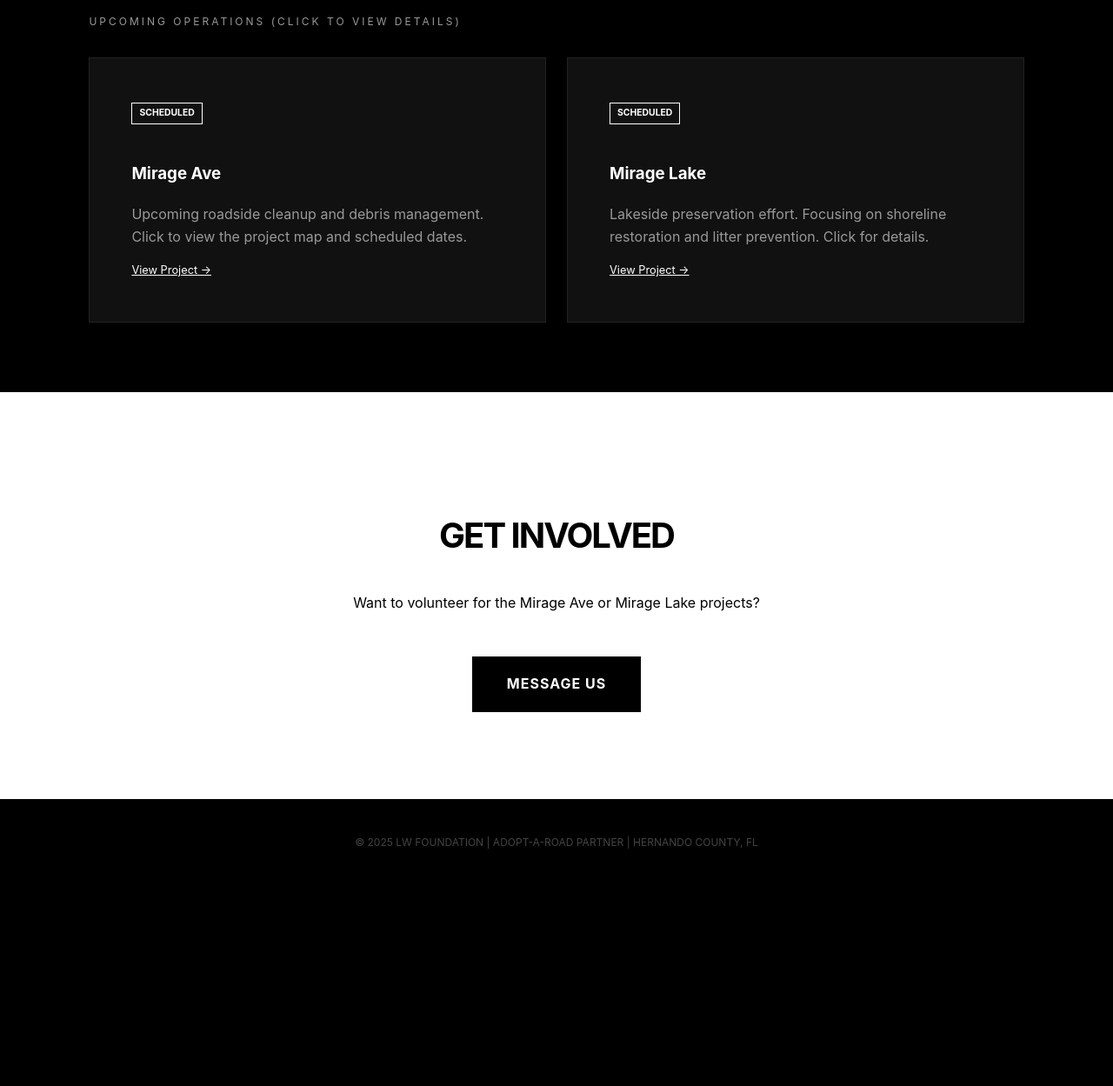
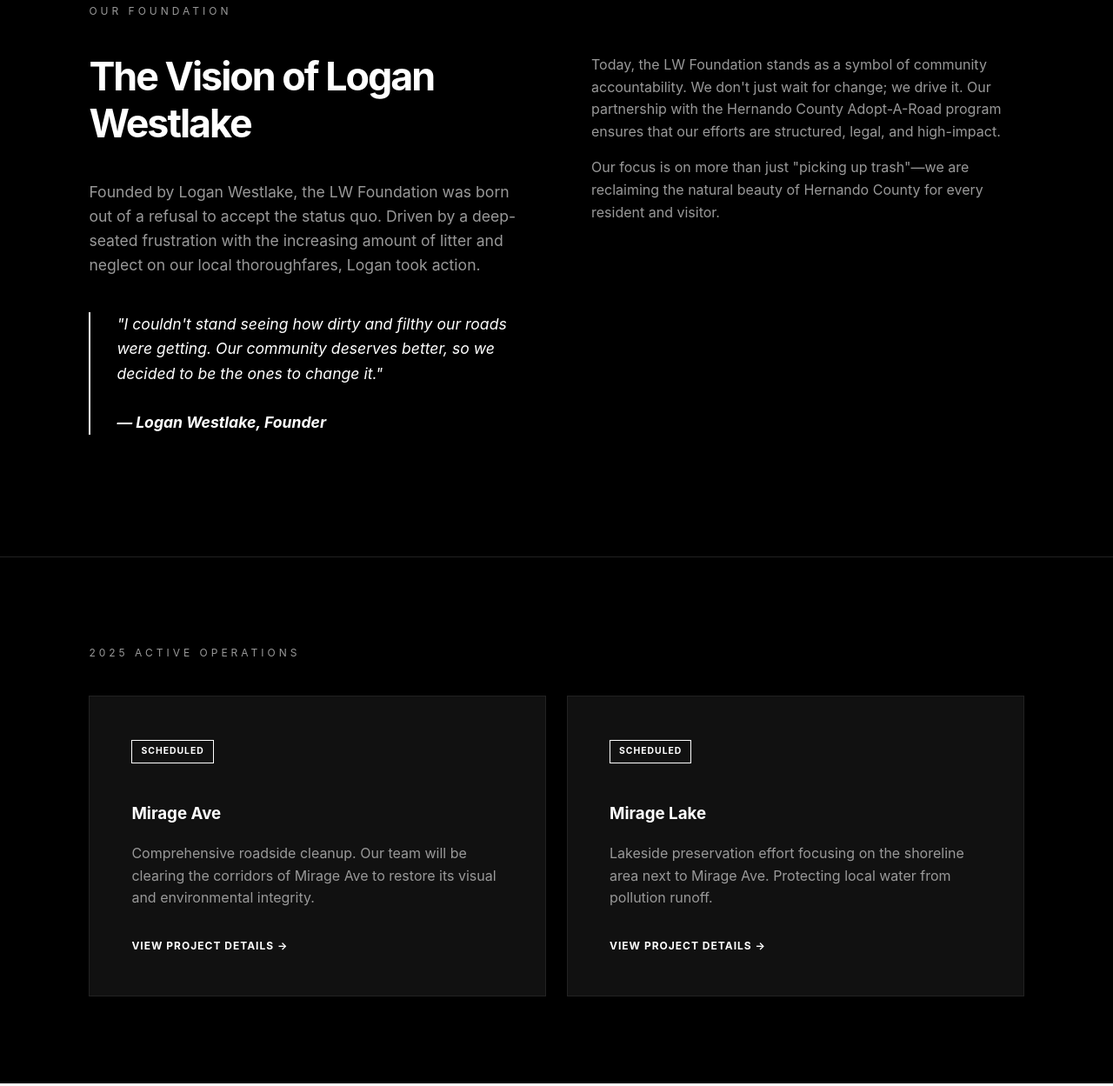
Before and after one commit to LSP-Code/LWLLC, a plain HTML site: page index.html in a window 1280 px wide. Shown: the part 714-1963 px from the top of the page at 87% size. Before the commit the page ends 1732 px from the top, so only its background shows below. Drawn offline with Linux system fonts and the light colour scheme.

Commit message:
Update index.html

```diff
--- a/index.html
+++ b/index.html
@@ -30,7 +30,7 @@
             border-bottom: 1px solid var(--border);
             position: sticky;
             top: 0;
-            background: rgba(0,0,0,0.9);
+            background: rgba(0,0,0,0.95);
             backdrop-filter: blur(12px);
             z-index: 1000;
         }
@@ -46,7 +46,7 @@
 
         /* Hero */
         .hero {
-            padding: 100px 8%;
+            padding: 120px 8% 80px 8%;
             text-align: left;
             border-bottom: 1px solid var(--border);
         }
@@ -67,25 +67,48 @@
             margin-top: 2rem;
         }
 
-        /* Project Grid */
-        .section-padding { padding: 80px 8%; }
+        /* Section Global Styles */
+        .section-padding { padding: 100px 8%; border-bottom: 1px solid var(--border); }
 
         .section-label {
             font-size: 0.75rem;
-            letter-spacing: 3px;
+            letter-spacing: 4px;
             text-transform: uppercase;
             color: var(--text-dim);
-            margin-bottom: 2rem;
+            margin-bottom: 2.5rem;
             display: block;
         }
 
+        /* About Us Section */
+        .about-grid {
+            display: grid;
+            grid-template-columns: 1fr 1fr;
+            gap: 80px;
+        }
+
+        .about-content h2 {
+            font-size: 2.8rem;
+            margin-top: 0;
+            letter-spacing: -2px;
+            line-height: 1.2;
+        }
+
+        .founder-quote {
+            border-left: 2px solid #fff;
+            padding-left: 30px;
+            margin: 40px 0;
+            font-style: italic;
+            color: #fff;
+            font-size: 1.1rem;
+        }
+
+        /* Project Grid */
         .grid {
             display: grid;
             grid-template-columns: repeat(auto-fit, minmax(300px, 1fr));
             gap: 1.5rem;
         }
 
-        /* Clickable Cards */
         .card-link {
             text-decoration: none;
             color: inherit;
@@ -96,15 +119,15 @@
             background: var(--surface);
             padding: 3rem;
             border: 1px solid var(--border);
-            transition: all 0.3s ease;
+            transition: all 0.4s cubic-bezier(0.165, 0.84, 0.44, 1);
             height: 100%;
             box-sizing: border-box;
         }
 
         .card-link:hover .card {
             border-color: var(--accent);
-            transform: translateY(-5px);
-            background: #1a1a1a;
+            transform: translateY(-8px);
+            background: #161616;
         }
 
         .status-tag {
@@ -112,42 +135,49 @@
             font-weight: bold;
             border: 1px solid var(--accent);
             color: var(--accent);
-            padding: 3px 8px;
+            padding: 4px 10px;
             display: inline-block;
             margin-bottom: 1.5rem;
             text-transform: uppercase;
+            letter-spacing: 1px;
         }
 
         /* CTA Section */
         .cta {
             background: #fff;
             color: #000;
-            padding: 100px 8%;
+            padding: 120px 8%;
             text-align: center;
         }
 
         .btn {
             display: inline-block;
             margin-top: 2rem;
-            padding: 1.2rem 2.5rem;
+            padding: 1.2rem 3rem;
             background: #000;
             color: #fff;
             text-decoration: none;
             font-weight: bold;
             text-transform: uppercase;
+            letter-spacing: 2px;
+            font-size: 0.8rem;
+            transition: 0.3s;
+        }
+
+        .btn:hover { background: #333; }
+
+        footer {
+            padding: 60px 8%;
+            color: #555;
+            font-size: 0.75rem;
+            text-align: center;
             letter-spacing: 1px;
         }
 
-        footer {
-            padding: 40px 8%;
-            color: #444;
-            font-size: 0.75rem;
-            text-align: center;
-        }
-
-        @media (max-width: 768px) {
-            h1 { font-size: 3rem; }
-            nav { flex-direction: column; align-items: flex-start; gap: 10px; }
+        @media (max-width: 900px) {
+            .about-grid { grid-template-columns: 1fr; gap: 40px; }
+            h1 { font-size: 3.5rem; }
+            nav { flex-direction: column; align-items: flex-start; gap: 15px; }
         }
     </style>
 </head>
@@ -155,27 +185,46 @@
 
 <nav>
     <a href="#" class="brand-text">LW Foundation</a>
-    <div style="font-size: 0.7rem; letter-spacing: 1.5px; text-align: right; font-weight: bold; color: var(--text-dim);">
+    <div style="font-size: 0.7rem; letter-spacing: 2px; text-align: right; font-weight: bold; color: var(--text-dim);">
         HERNANDO COUNTY<br>PROJECT DASHBOARD
     </div>
 </nav>
 
 <section class="hero">
-    <div style="font-size: 0.8rem; letter-spacing: 4px; color: var(--text-dim); margin-bottom: 1rem;">EST. 2025</div>
-    <h1>FUTURE PROJECTS<br>IN FOCUS.</h1>
-    <p>We are currently in the planning and coordination phase for our upcoming roadside and lakeside preservation efforts in Hernando County.</p>
+    <div style="font-size: 0.8rem; letter-spacing: 5px; color: var(--text-dim); margin-bottom: 1rem;">EST. 2025</div>
+    <h1>CLEANING ROADS.<br>RESTORED PRIDE.</h1>
+    <p>The LW Foundation is a non-profit organization dedicated to the environmental preservation and beautification of Hernando County.</p>
 </section>
 
 <section class="section-padding">
-    <span class="section-label">Upcoming Operations (Click to view details)</span>
+    <span class="section-label">Our Foundation</span>
+    <div class="about-grid">
+        <div class="about-content">
+            <h2>The Vision of Logan Westlake</h2>
+            <p style="color: var(--text-dim); font-size: 1.1rem;">Founded by Logan Westlake, the LW Foundation was born out of a refusal to accept the status quo. Driven by a deep-seated frustration with the increasing amount of litter and neglect on our local thoroughfares, Logan took action.</p>
+            <div class="founder-quote">
+                "I couldn't stand seeing how dirty and filthy our roads were getting. Our community deserves better, so we decided to be the ones to change it."
+                <br><br>
+                <strong>— Logan Westlake, Founder</strong>
+            </div>
+        </div>
+        <div class="about-content">
+            <p style="margin-top: 0; color: var(--text-dim);">Today, the LW Foundation stands as a symbol of community accountability. We don't just wait for change; we drive it. Our partnership with the Hernando County Adopt-A-Road program ensures that our efforts are structured, legal, and high-impact.</p>
+            <p style="color: var(--text-dim);">Our focus is on more than just "picking up trash"—we are reclaiming the natural beauty of Hernando County for every resident and visitor.</p>
+        </div>
+    </div>
+</section>
+
+<section class="section-padding" style="border-bottom: none;">
+    <span class="section-label">2025 Active Operations</span>
     <div class="grid">
 
         <a href="https://lwllc.xyz/mirage" class="card-link">
             <div class="card">
                 <div class="status-tag">Scheduled</div>
                 <h3>Mirage Ave</h3>
-                <p style="color: var(--text-dim);">Upcoming roadside cleanup and debris management. Click to view the project map and scheduled dates.</p>
-                <div style="margin-top: 1rem; font-size: 0.8rem; text-decoration: underline;">View Project →</div>
+                <p style="color: var(--text-dim);">Comprehensive roadside cleanup. Our team will be clearing the corridors of Mirage Ave to restore its visual and environmental integrity.</p>
+                <div style="margin-top: 2rem; font-size: 0.75rem; font-weight: bold; letter-spacing: 1px;">VIEW PROJECT DETAILS →</div>
             </div>
         </a>
 
@@ -183,8 +232,8 @@
             <div class="card">
                 <div class="status-tag">Scheduled</div>
                 <h3>Mirage Lake</h3>
-                <p style="color: var(--text-dim);">Lakeside preservation effort. Focusing on shoreline restoration and litter prevention. Click for details.</p>
-                <div style="margin-top: 1rem; font-size: 0.8rem; text-decoration: underline;">View Project →</div>
+                <p style="color: var(--text-dim);">Lakeside preservation effort focusing on the shoreline area next to Mirage Ave. Protecting local water from pollution runoff.</p>
+                <div style="margin-top: 2rem; font-size: 0.75rem; font-weight: bold; letter-spacing: 1px;">VIEW PROJECT DETAILS →</div>
             </div>
         </a>
 
@@ -192,13 +241,13 @@
 </section>
 
 <section class="cta">
-    <h2 style="font-size: 2.5rem; letter-spacing: -2px;">GET INVOLVED</h2>
-    <p>Want to volunteer for the Mirage Ave or Mirage Lake projects?</p>
-    <a href="mailto:contact@lwfoundation.org" class="btn">Message Us</a>
+    <h2 style="font-size: 3rem; letter-spacing: -2px;">HELP US LEAD THE WAY.</h2>
+    <p style="font-size: 1.2rem; margin-top: 10px;">Volunteer for the Mirage Ave and Mirage Lake projects today.</p>
+    <a href="mailto:contact@lwfoundation.org" class="btn">Message the Team</a>
 </section>
 
 <footer>
-    &copy; 2025 LW FOUNDATION | ADOPT-A-ROAD PARTNER | HERNANDO COUNTY, FL
+    &copy; 2025 LW FOUNDATION | ADOPT-A-ROAD PARTNER | HERNANDO COUNTY, FLORIDA
 </footer>
 
 </body>
```
